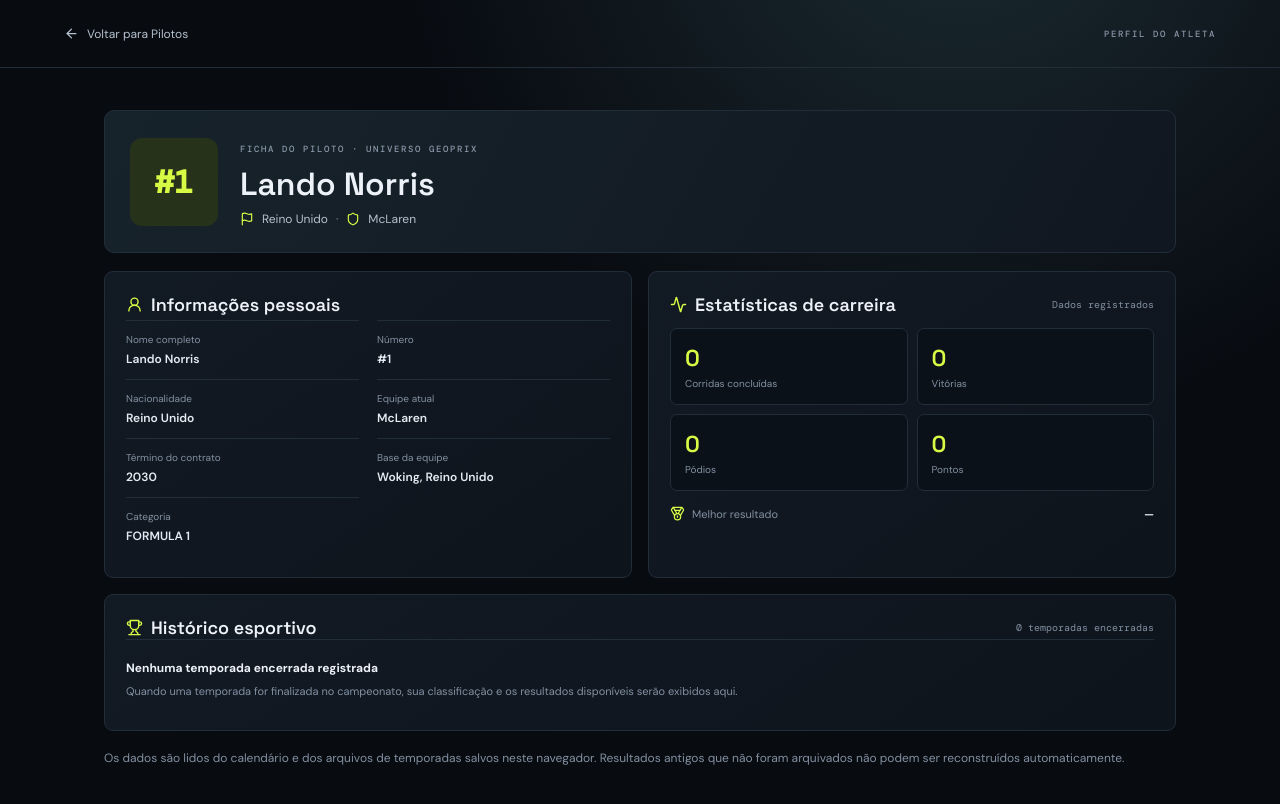
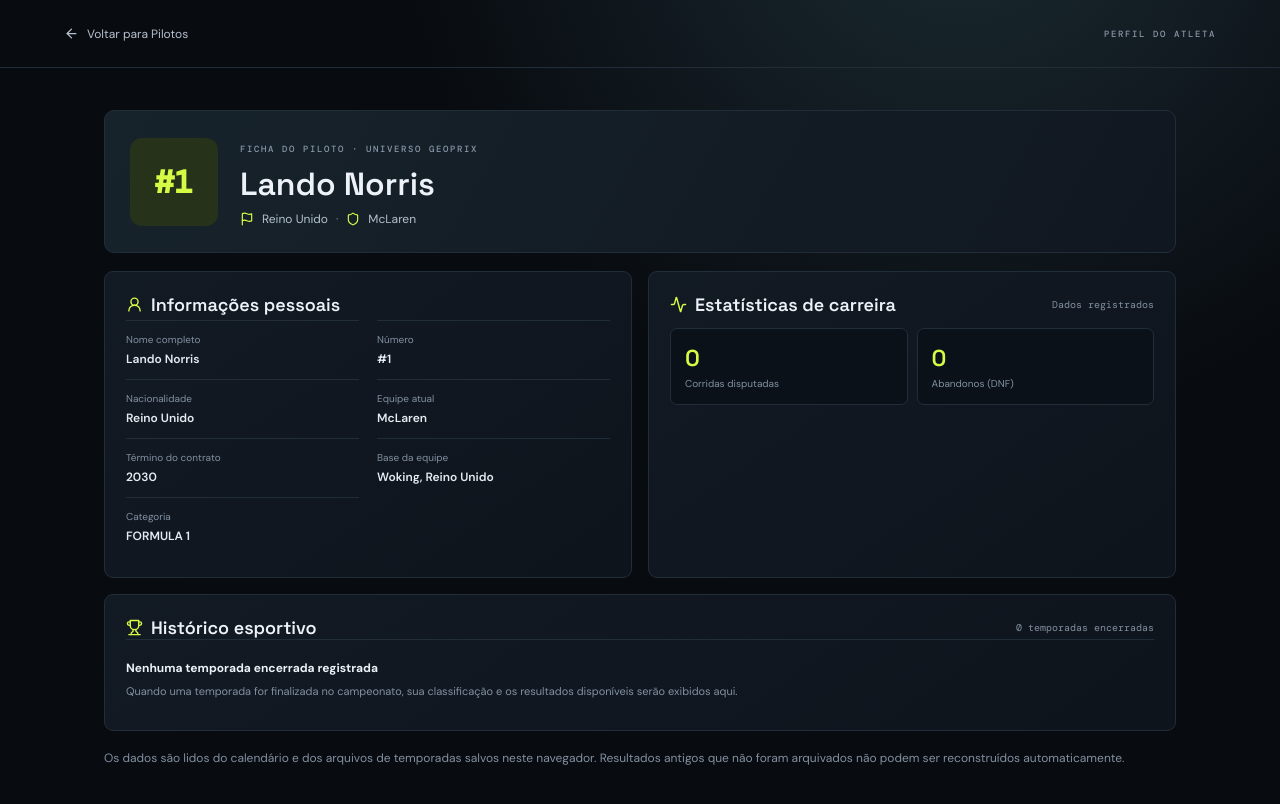
Before and after one commit to geoprix0-coder/geoprix-motorsport, a Next.js app: page /drivers/mclaren-lando-norris in a window 1280 px wide. Shown: the top 804 px of the page. Built offline with nearby package versions, Linux system fonts and the light colour scheme.

Commit message:
Simplifica estatísticas do piloto para corridas disputadas e abandonos

```diff
--- a/src/app/drivers/[id]/profile.tsx
+++ b/src/app/drivers/[id]/profile.tsx
@@ -1,14 +1,21 @@
 "use client";
 import { useEffect,useState } from "react";
 import Link from "next/link";
-import { ArrowLeft,Flag,Trophy,Medal,Activity,UserRound,Shield,ChevronDown,ChevronUp,CalendarDays,FlagTriangleRight } from "lucide-react";
+import { ArrowLeft,Flag,Trophy,Activity,UserRound,Shield,ChevronDown,ChevronUp,CalendarDays } from "lucide-react";
 import type { Driver,Team } from "@/lib/types";
 import { initialChampionships } from "@/lib/seed";
 import { getDriverCareerRecord,type DriverSeasonRecord } from "@/lib/driver-record";
 import {initializeDriverContracts,getContractEndLabel,type MarketContract} from "@/lib/market";
 
-type Stats={races:number;wins:number;podiums:number;points:number;best:number|null};
-const emptyStats:Stats={races:0,wins:0,podiums:0,points:0,best:null};
+type Stats={races:number;abandons:number;};
+const emptyStats:Stats={races:0,abandons:0};
+const isAbandonment=(status:string)=>["retired","dnf","abandoned","abandonou"].includes(status.toLowerCase());
+const isDns=(status:string)=>["dns","did not start","didnotstart","nao largou","não largou"].includes(status.toLowerCase());
+const getRaceStats=(items:DriverSeasonRecord[])=>items.reduce((total,item)=>{
+ if(item.raceResults.length===0){total.races+=item.races;return total;}
+ for(const race of item.raceResults){if(!isDns(race.status))total.races++;if(isAbandonment(race.status))total.abandons++;}
+ return total;
+},{races:0,abandons:0});
 const statusText:Record<string,string>={finished:"Finalizou",finalizou:"Finalizou",retired:"Abandonou (DNF)",disqualified:"Desclassificado (DSQ)",dns:"Não largou (DNS)"};
 const championshipName=(id:string)=>initialChampionships.find(item=>item.id===id)?.name||id;
 
@@ -24,11 +31,9 @@ function SeasonCard({item,expanded,onToggle,current=false}:{item:DriverSeasonRec
    {expanded?<ChevronUp size={17}/>:<ChevronDown size={17}/>}
   </button>
   {expanded&&<div className="driver-season-details">
-   <div className="driver-season-metrics">
-    <span><b>{item.races}</b><small>Corridas concluídas</small></span>
-    <span><b>{item.bestPosition?item.bestPosition+"º":"—"}</b><small>Melhor chegada</small></span>
-    <span><b>{item.wins}</b><small>Vitórias</small></span>
-    <span><b>{item.podiums}</b><small>Pódios</small></span>
+   <div className="driver-season-metrics driver-season-race-stats">
+    <span><b>{getRaceStats([item]).races}</b><small>Corridas disputadas</small></span>
+    <span><b>{getRaceStats([item]).abandons}</b><small>Abandonos (DNF)</small></span>
    </div>
    <div className="driver-race-list">
     <div className="driver-race-head"><span>Etapa / circuito</span><span>Situação</span><span>Chegada</span><span>Pontos</span></div>
@@ -62,9 +67,9 @@ export default function DriverProfile({driver,team}:{driver:Driver;team:Team}){
   }catch{}
   try{
    const career=getDriverCareerRecord(driver);
-   setStats({races:career.races,wins:career.wins,podiums:career.podiums,points:career.points,best:career.bestPosition});
    setSeasonHistory(career.seasons);
    setCurrentSeasons(career.currentSeasons);
+   setStats(getRaceStats([...career.seasons,...career.currentSeasons]));
   }catch{
    setStats(emptyStats);setSeasonHistory([]);setCurrentSeasons([]);
   }
@@ -75,7 +80,7 @@ export default function DriverProfile({driver,team}:{driver:Driver;team:Team}){
   <section className="driver-hero"><div className="driver-number">#{driver.number}</div><div className="driver-identity"><span className="eyebrow">FICHA DO PILOTO · UNIVERSO GEOPRIX</span><h1>{driver.name}</h1><p><Flag size={14}/>{driver.nationality}<span className="driver-dot">·</span><Shield size={14}/>{currentTeam.name}</p></div></section>
   <div className="driver-profile-grid">
    <section className="team-list driver-info-card"><div className="list-heading"><h2><UserRound size={17}/> Informações pessoais</h2></div><dl className="driver-details"><div><dt>Nome completo</dt><dd>{driver.name}</dd></div><div><dt>Número</dt><dd>#{driver.number}</dd></div><div><dt>Nacionalidade</dt><dd>{driver.nationality}</dd></div><div><dt>Equipe atual</dt><dd>{currentTeam.name}</dd></div><div><dt>Término do contrato</dt><dd>{contract?getContractEndLabel(contract):"Não registrado"}</dd></div><div><dt>Base da equipe</dt><dd>{currentTeam.base}</dd></div><div><dt>Categoria</dt><dd>FORMULA 1</dd></div></dl></section>
-   <section className="team-list driver-info-card"><div className="list-heading"><h2><Activity size={17}/> Estatísticas de carreira</h2><span>{loaded?"Dados registrados":"Carregando..."}</span></div>{!loaded?<p className="storage-note">Carregando estatísticas...</p>:<div className="driver-stat-grid"><div><b>{stats.races}</b><small>Corridas concluídas</small></div><div><b>{stats.wins}</b><small>Vitórias</small></div><div><b>{stats.podiums}</b><small>Pódios</small></div><div><b>{stats.points}</b><small>Pontos</small></div></div>}<p className="driver-best"><Medal size={15}/> Melhor resultado <b>{stats.best===null?"—":stats.best+"º lugar"}</b></p></section>
+   <section className="team-list driver-info-card"><div className="list-heading"><h2><Activity size={17}/> Estatísticas de carreira</h2><span>{loaded?"Dados registrados":"Carregando..."}</span></div>{!loaded?<p className="storage-note">Carregando estatísticas...</p>:<div className="driver-stat-grid driver-stat-grid-two"><div><b>{stats.races}</b><small>Corridas disputadas</small></div><div><b>{stats.abandons}</b><small>Abandonos (DNF)</small></div></div>}</section>
   </div>
   <section className="team-list driver-history-card"><div className="list-heading"><h2><Trophy size={17}/> Histórico esportivo</h2><span>{seasonHistory.length} temporadas encerradas</span></div>
    {!loaded?<p className="storage-note">Carregando histórico...</p>:seasonHistory.length===0?<div className="driver-history-empty"><b>Nenhuma temporada encerrada registrada</b><p>Quando uma temporada for finalizada no campeonato, sua classificação e os resultados disponíveis serão exibidos aqui.</p></div>:<>
```
